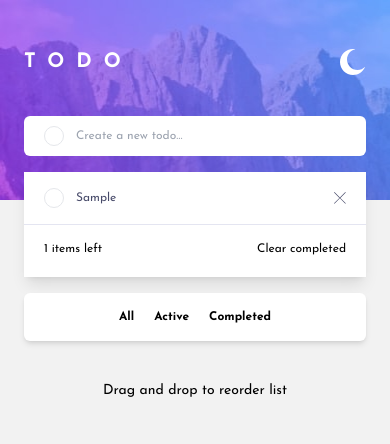
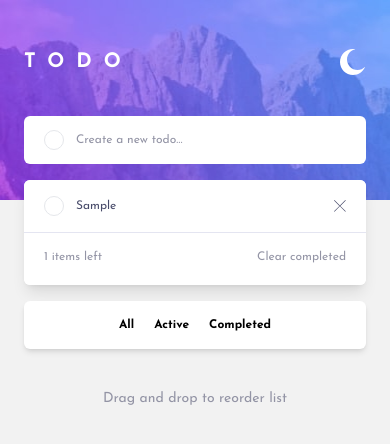
Before and after one commit to linhnvh15vn/todo-app, a React (Vite) app: page / in a window 390 px wide. Both pictures are taken after typing "Sample" into the empty fields and a click on the button 54 px from the left and 136 px from the top of the page. Shown: the top 444 px of the page. Built offline with nearby package versions, Linux system fonts and the light colour scheme.

Commit message:
style: change color and add transition

```diff
--- a/src/App.tsx
+++ b/src/App.tsx
@@ -25,7 +25,9 @@ export default function App() {
         <TodoFilter />
       </div>
 
-      <p className="text-center mt-10 text-sm">Drag and drop to reorder list</p>
+      <p className="text-center mt-10 text-sm text-muted-foreground">
+        Drag and drop to reorder list
+      </p>
     </div>
   );
 }
--- a/src/components/add-form.tsx
+++ b/src/components/add-form.tsx
@@ -15,7 +15,7 @@ export default function AddForm() {
 
   return (
     <form onSubmit={handleSubmit}>
-      <div className="px-5 py-2.5 lg:px-6 lg:py-5 bg-card rounded-md flex gap-3 lg:gap-6 items-center">
+      <div className="px-5 py-3.5 lg:px-6 lg:py-5 bg-card rounded-md flex gap-3 lg:gap-6 items-center">
         <button
           type="submit"
           className="size-5 lg:size-6 rounded-full border"
@@ -23,7 +23,7 @@ export default function AddForm() {
         <input
           type="text"
           value={title}
-          className="flex-1 bg-transparent outline-none border-none text-xs lg:text-lg"
+          className="flex-1 bg-transparent outline-none border-none text-xs lg:text-lg placeholder:text-muted-foreground text-foreground"
           placeholder="Create a new todo…"
           onChange={(e) => setTitle(e.target.value)}
         />
--- a/src/components/todo-item.tsx
+++ b/src/components/todo-item.tsx
@@ -19,7 +19,9 @@ export default function TodoItem({ todo }: Props) {
       <label
         htmlFor={todo.id}
         className={`text-xs flex-1 cursor-pointer lg:text-lg ${
-          todo.isCompleted ? 'line-through text-[#d1d2da]' : 'text-foreground'
+          todo.isCompleted
+            ? 'line-through text-[#d1d2da] dark:text-[#4d5067]'
+            : 'text-foreground'
         }`}
       >
         {todo.title}
--- a/src/components/todo-list.tsx
+++ b/src/components/todo-list.tsx
@@ -27,7 +27,7 @@ export default function TodoList({ todoList }: Props) {
   };
 
   return (
-    <div className="shadow-lg bg-card">
+    <div className="shadow-lg bg-card rounded-md">
       <DragDropContext onDragEnd={handleDragEnd}>
         <Droppable droppableId="todoList">
           {(provider) => (
@@ -51,7 +51,7 @@ export default function TodoList({ todoList }: Props) {
         </Droppable>
       </DragDropContext>
 
-      <div className="bg-card flex justify-between items-center pt-4 pb-5 px-5 text-xs lg:px-6 lg:py-4">
+      <div className="bg-card flex justify-between items-center pt-4 pb-5 px-5 text-xs lg:px-6 lg:text-sm lg:py-4 text-muted-foreground rounded-b-md">
         <p>{todoList.length} items left</p>
         <button type="button" onClick={removeCompleted}>
           Clear completed
--- a/src/index.css
+++ b/src/index.css
@@ -12,6 +12,8 @@
     --card: 0 0 100%;
 
     --border: 236 32% 92%;
+
+    --muted-foreground: 235 9% 61%;
   }
 
   .dark {
@@ -21,10 +23,16 @@
     --card: 235 24% 19%;
 
     --border: 235 14% 26%;
+
+    --muted-foreground: 235 16% 43%;
   }
 }
 
 @layer base {
+  * {
+    @apply transition-all;
+  }
+
   body {
     font-family: 'Josefin Sans', sans-serif;
   }
--- a/tailwind.config.js
+++ b/tailwind.config.js
@@ -25,6 +25,9 @@ export default {
         foreground: 'hsl(var(--foreground))',
         card: 'hsl(var(--card))',
         border: 'hsl(var(--border))',
+        muted: {
+          foreground: 'hsl(var(--muted-foreground))',
+        },
       },
     },
   },
```
